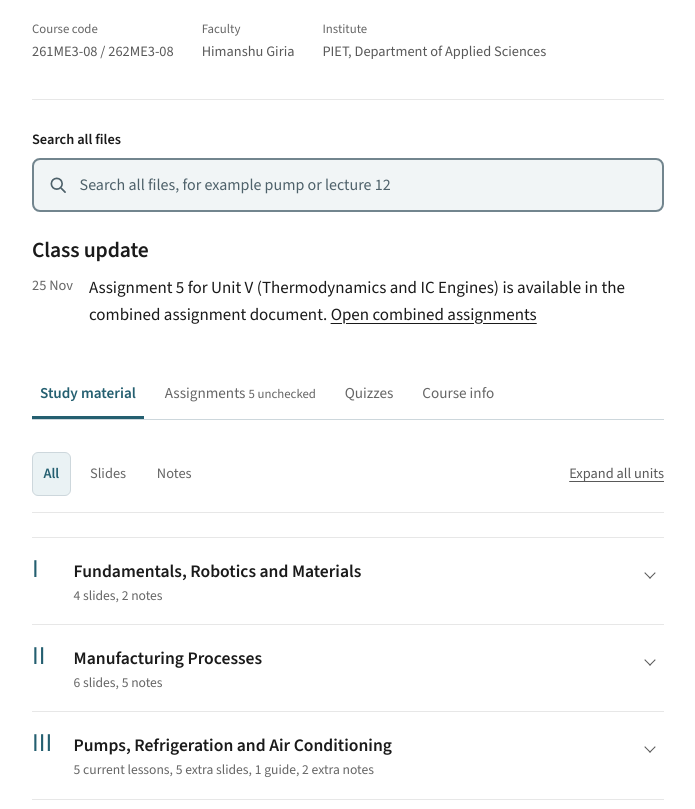
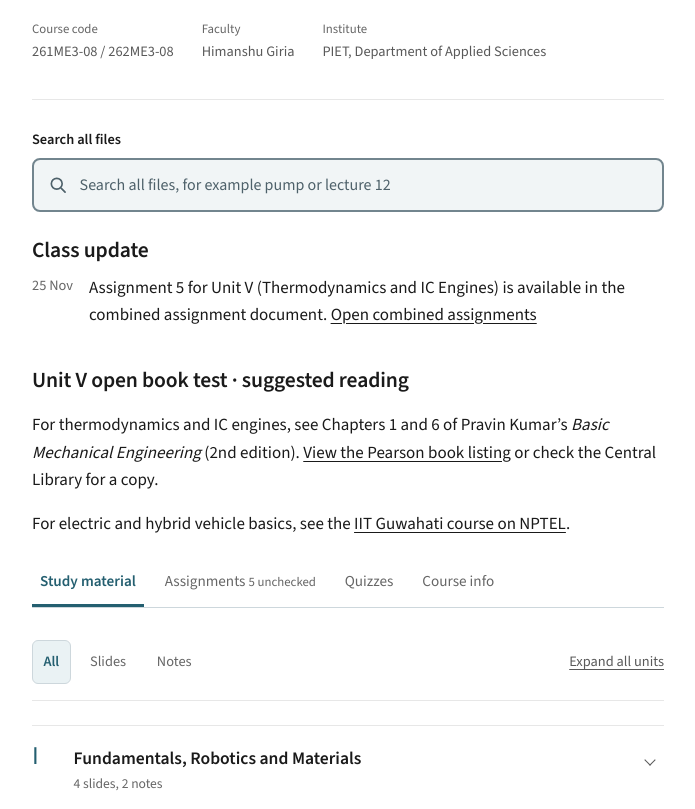
Before and after one commit to himanshugiria-cell/bme-section-d, a plain HTML site: page index.html in a window 1280 px wide. Shown: the part 279-1088 px from the top of the page, without its empty margins (292-987 px from the left). Drawn offline with nearby package versions, Linux system fonts and the light colour scheme.

Commit message:
Add Unit V open book test reading and Pearson listing

```diff
--- a/index.html
+++ b/index.html
@@ -345,6 +345,12 @@ h2 { font-weight: 600; }
 
   <section id="notices" class="notices" aria-label="Notices" hidden></section>
 
+  <section class="notices" aria-labelledby="obt-reading">
+    <h2 id="obt-reading">Unit V open book test · suggested reading</h2>
+    <p>For thermodynamics and IC engines, see Chapters 1 and 6 of Pravin Kumar’s <cite>Basic Mechanical Engineering</cite> (2nd edition). <a href="https://www.pearsoned.co.in/prc/book/pravin-kumar-basic-mechanical-engineering-2e--2/9789386873293">View the Pearson book listing</a> or check the Central Library for a copy.</p>
+    <p>For electric and hybrid vehicle basics, see the <a href="https://nptel.ac.in/courses/108103009">IIT Guwahati course on NPTEL</a>.</p>
+  </section>
+
   <div class="tabs" role="tablist" aria-label="Sections">
     <button type="button" role="tab" class="tab" id="tab-study" data-tab="study" aria-controls="panel-study">Study material</button>
     <button type="button" role="tab" class="tab" id="tab-assign" data-tab="assign" aria-controls="panel-assign">Assignments <span class="count" hidden></span></button>
@@ -507,7 +513,7 @@ const COURSE = {
   ],
   textbooks: [
     'Basic Mechanical Engineering, G. Shanmugam and S. Ravindran, McGraw Hill Education, 4th edition, 2024.',
-    'Basic Mechanical Engineering, Praveen Kumar, Pearson India, 2nd edition, 2023.'
+    'Basic Mechanical Engineering, Pravin Kumar, Pearson India, 2nd edition, 2023.'
   ],
   references: [
     'Basic Mechanical Engineering, C. M. Agrawal and Basant Agrawal, Wiley India, 1st edition, 2008.',
```
